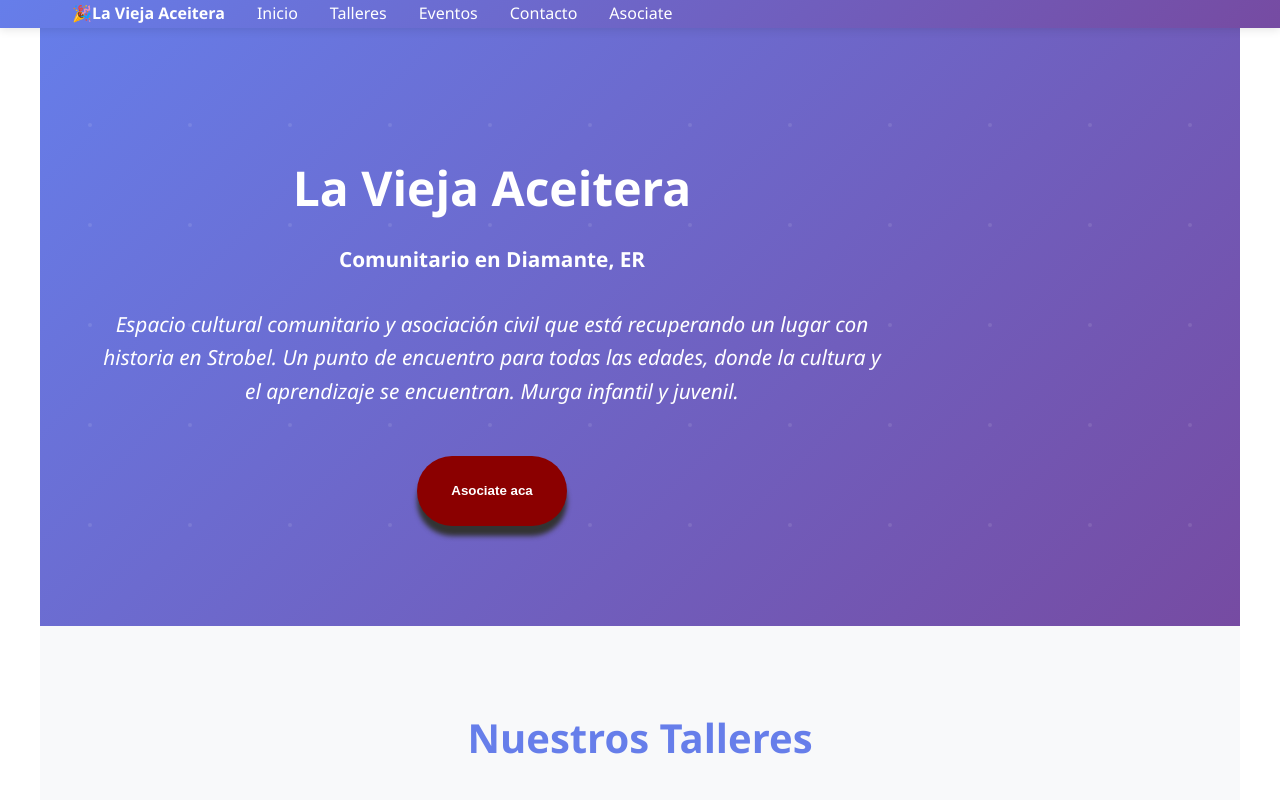
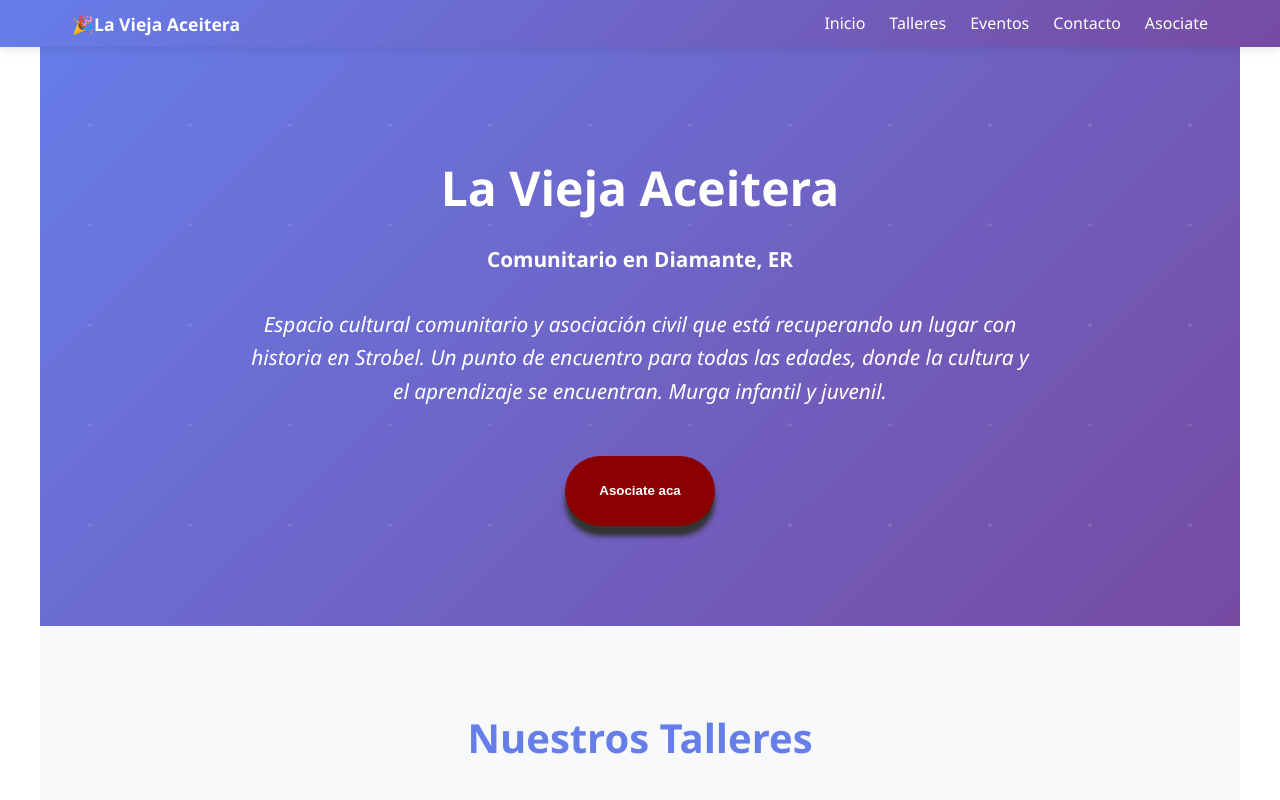
Before and after one commit to Ivangmzfx/test, a plain HTML site: page index.html in a window 1280 px wide. Shown: the top 800 px of the page. Drawn offline with Linux system fonts and the light colour scheme.

Commit message:
Add files via upload

```diff
--- a/index.html
+++ b/index.html
@@ -22,7 +22,7 @@
       header {
   background: linear-gradient(135deg, #667eea 0%, #764ba2 100%);
   color: white;
-            padding: 1px 0;
+  padding: 0; /* antes tenías 1px 0 */
   position: fixed;
   width: 100%;
   top: 0;
@@ -36,20 +36,32 @@
   align-items: center;
   max-width: 1200px;
   margin: 0 auto;
-            padding: 0 2rem;
+  padding: 0.6rem 2rem; /* centrado vertical perfecto */
 }
 
 .logo {
-            font-size: 1rem;
-            font-weight: bold;
-            padding: 0;
+  font-size: 1.1rem;
+  font-weight: 700;
+  display: flex;
+  align-items: center;
+  gap: 0.4rem;
   white-space: nowrap;
+  margin: 0;
 }
+@media (max-width: 768px) {
+  .logo {
+    display: none;
+  }
+}
+
 
 .nav-links {
   display: flex;
-            gap: 2rem;
+  align-items: center;
+  gap: 1.5rem;
   list-style: none;
+  margin: 0;
+  padding: 0;
 }
 
         .nav-links a {
@@ -97,7 +109,7 @@
             position: relative;
             z-index: 1;
             max-width: 800px;
-            margin: 0 20px auto;
+            margin: 0 auto;
             padding: 0 10px;
         }
 
@@ -540,8 +552,8 @@
 <body>
     <header>
         <nav>
+            <div class="logo">🎉La Vieja Aceitera</div>
             <ul class="nav-links">
-                <p class="logo">🎉La Vieja Aceitera</p>
                 <li><a href="#inicio">Inicio</a></li>
                 <li><a href="#talleres">Talleres</a></li>
                 <li><a href="#eventos">Eventos</a></li>
```
Lines whose indentation alone changed are shown as unchanged.
